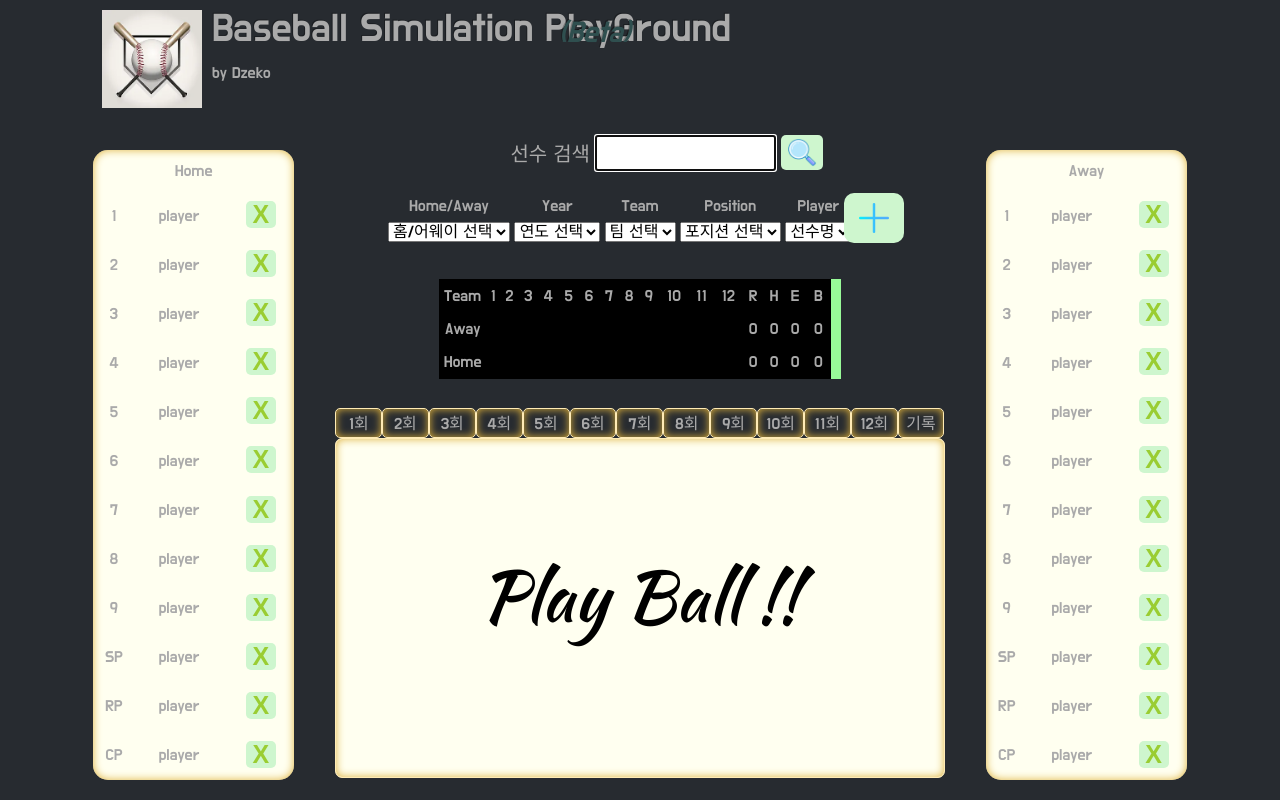
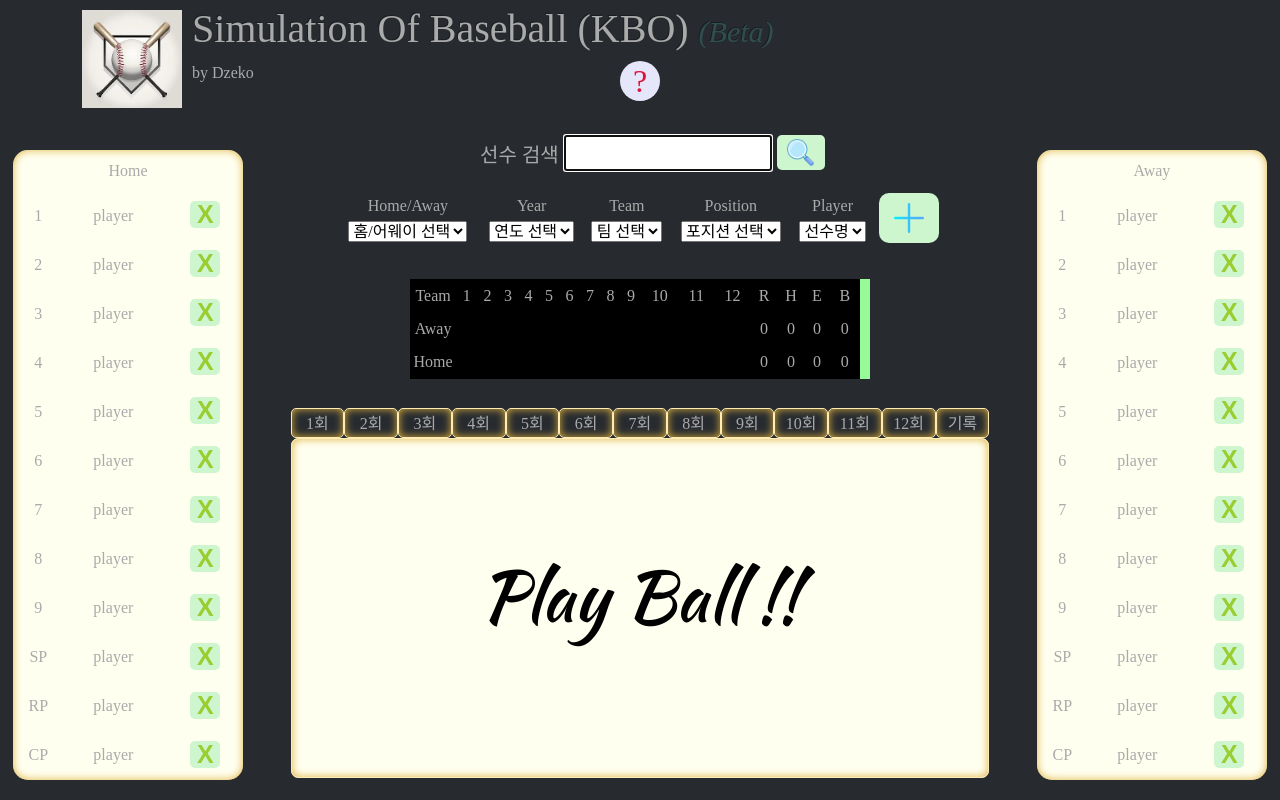
Before and after one commit to vivala0519/New_Baseball_Simulation, a Flask app: page / in a window 1280 px wide. Run offline with Flask 2, Linux system fonts and the light colour scheme; some libraries are stand-ins or nearby versions; some web fonts are replaced.

Commit message:
css update

```diff
--- a/static/css/style.css
+++ b/static/css/style.css
@@ -1,13 +1,16 @@
 @import url('https://fonts.googleapis.com/css2?family=Shadows+Into+Light&display=swap');
 @import url('https://fonts.googleapis.com/css2?family=Kaushan+Script&display=swap');
 @import url('https://fonts.googleapis.com/css2?family=Nanum+Brush+Script&display=swap');
-@import url('https://cdn.jsdelivr.net/gh/projectnoonnu/noonfonts_one@1.0/KCC-eunyoung-Regular.woff') format('woff');
-
+@font-face {
+    font-family: 'ONE-Mobile-POP';
+    src: url('https://cdn.jsdelivr.net/gh/projectnoonnu/noonfonts_2105_2@1.0/ONE-Mobile-POP.woff') format('woff');
+    font-weight: normal;
+    font-style: normal;
+}
 * {
-    font-family: "Do Hyeon", sans-serif;
+    font-family: 'ONE-Mobile-POP';
 }
 .header {
-    padding-left: 20px;
     margin-top: 5px;
 }
 .header_image {
@@ -18,6 +21,110 @@
 }
 
 
+.help {
+  width: 40px;
+  margin: 0 auto;
+
+}
+
+.help .question {
+  height: 40px;
+  width: 40px;
+  background: #E6E6FA;
+  font-size: 32px;
+  line-height: 40px;
+  text-align: center;
+  border-radius: 50%;
+  cursor: pointer;
+  color: #DC143C;
+}
+
+.help .popup, .help .popup2 {
+  width: 560px;
+  height: 0px;
+  text-align: left;
+  overflow: hidden;
+  position: relative;
+  background: ivory;
+  opacity: 0;
+  transition: 1s;
+}
+
+.help .popup {
+  left: -260px;
+  top: 10px;
+}
+
+.help .popup2 {
+  height: 220px;
+}
+
+.help .popup2 h4 {
+  font-size: 18px;
+  padding: 10px;
+  margin: 0;
+}
+
+.help:hover .popup {
+  opacity: 1;
+  height: 270px;
+}
+
+.help .tell-me p:first-child {
+  color: #317eac;
+  cursor: pointer;
+}
+
+.tell-me {
+  width: 150px;
+}
+
+.help .tell-me:hover .popup2 {
+  top: -220px;
+  opacity: 1;
+}
+
+.help .popup h3 {
+  margin: 0;
+  padding: 10px 0 0 10px;
+  height: 30px;
+  background: #9ACD32;
+  color: #fff;
+  font-weight: 400;
+  font-size: 18px;
+}
+.help .popup p {
+    font-size: 16px;
+    padding: 10px;
+    margin: 0;
+    color: black;
+    font-family: 'ONE-Mobile-POP';
+}
+
+.help .popup .popup2 .sub-levels {
+  padding: 0 0 10px 140px;
+}
+
+.help .popup .popup2 .sub-levels strong {
+  font-size: 20px;
+}
+
+.help .popup .popup2 p:nth-child(5) {
+  padding: 20px 0 0 10px;
+}
+
+.help .popup a {
+  text-decoration: none;
+  color: #317eac;
+}
+
+.help .popup a:visited {
+  color: #317eac;
+}
+
+.help .popup p em {
+  font-size: 12px;
+}
 <!--선수선택창 css-->
 
 .select_and_body{
@@ -46,7 +153,9 @@
 .search_modal {
     font-size: 20px;
     margin: 0 auto;
-    margin-left: 170px;
+    float: center;
+    position:relative;
+    left: 150px;
     width: 90%;
 }
 .search_info{
@@ -80,7 +189,7 @@
     bottom: 3px;
 }
 .search_image {
-    width: 70%;
+    width: 60%;
 }
 .my_button{
     background:#CEF6CE;
--- a/static/js/page.js
+++ b/static/js/page.js
@@ -348,9 +348,10 @@
     document.getElementById("overlay").style.display = "block";
 })
 // 오버레이 닫기
-function off() {
+function overlay_off() {
     console.log('close')
     document.getElementById("overlay").style.display = "none";
+    console.log('hi')
     $('#overlay_in').empty();
     $('#searchStr').focus();
     }
--- a/templates/index.html
+++ b/templates/index.html
@@ -4,7 +4,7 @@
     <head>
         <link href="static/images/icon_2.jpg" rel="shortcut icon" type="image/x-icon">
         <!-- Webpage Title -->
-        <title>BaSi</title>
+        <title>Si-Ba</title>
 
         <!-- Required meta tags -->
         <meta charset="utf-8">
@@ -31,8 +31,19 @@
         <div class="container">
             <div class="header">
                 <img class='header_image' src="static/images/icon_1.webp"/>
-                <h1>Baseball Simulation PlayGround <p style="float: right; font-size: 30px; color: #2F4F4F; font-style: oblique; position:relative; top: 10px; right: 568px;">(Beta)</p></h1>
-                <p>by Dzeko</p>
+                <h1>Simulation Of Baseball (KBO) <span style="font-size: 30px; color: #2F4F4F; font-style: oblique; ">(Beta)</span></h1>
+                <p style="float:left">by Dzeko</p>
+                <div class="help">
+                    <div class="question">?</div>
+                    <div class="popup">
+                        <h3>KBO 공식 데이터를 활용한 시뮬레이터</h3>
+                            <p>포지션은 중복 불가! (같은 선수는 추가 가능)</p>
+                            <p>투수는 선발, 중계, 마무리 3명으로만 이루어지며 투구 수 100개 마다 교체됩니다.</p>
+                            <p>SP : 선발&nbsp;&nbsp; RP : 중계 &nbsp;&nbsp;CP : 마무리</p><br><br><br>
+                            <p>추가 예정 기능 : 재경기, 선수정보, 라인업 공유</p>
+                        </div>
+                    </div>
+                </div>
             </div>
             <br>
 
@@ -200,7 +211,7 @@
             <div class="select_player">
                 <div class="search">
                     <div id="overlay">
-                        <div><button onclick="off()" class="search_overlay_button">닫기</button><br><br></div>
+                        <div><button onclick="overlay_off()" class="search_overlay_button">닫기</button><br><br></div>
                         <div id="overlay_in" style="overflow:auto; height: 600px;"></div>
                     </div>
                     <div class="search_modal"><p class="search_info">선수 검색</p>
```
